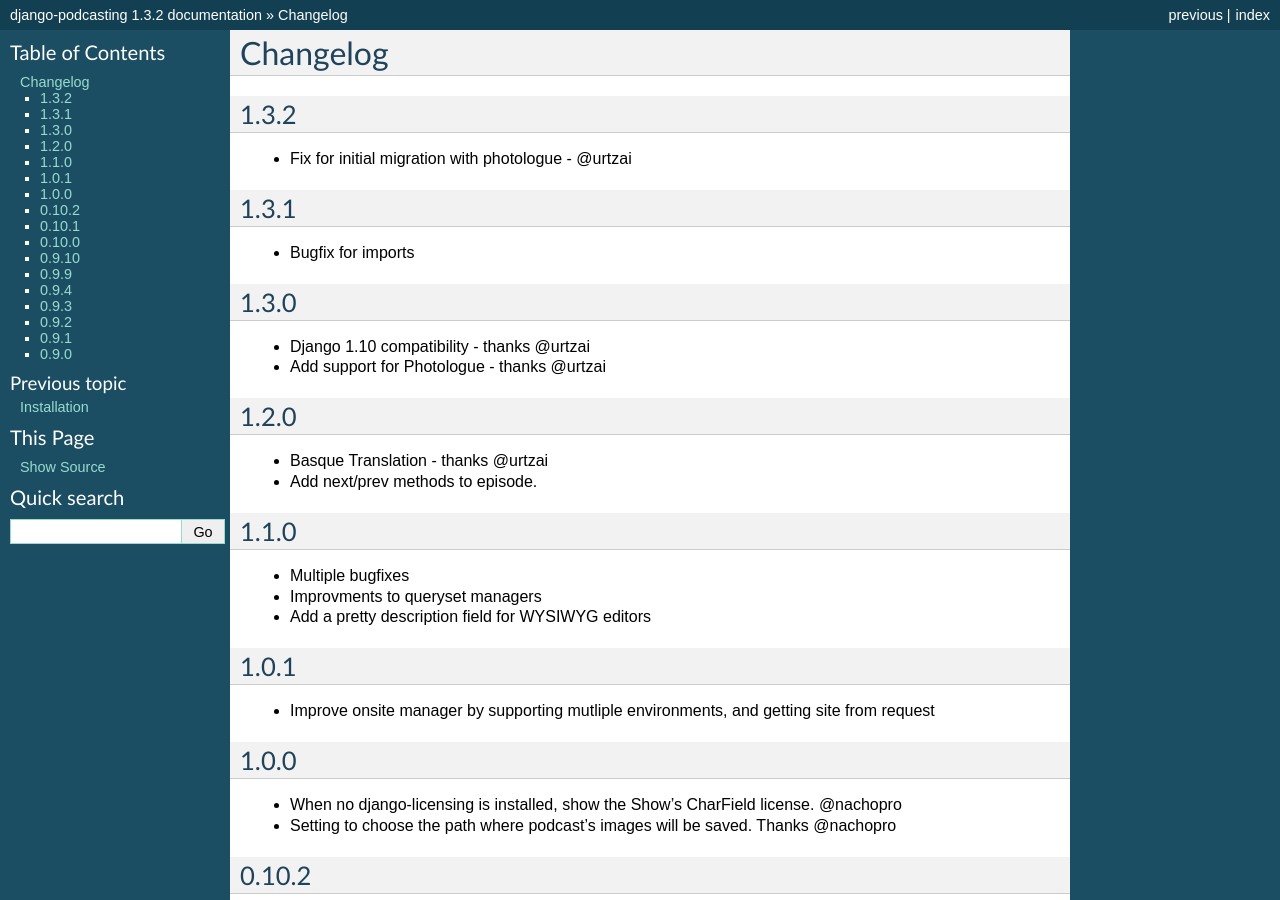
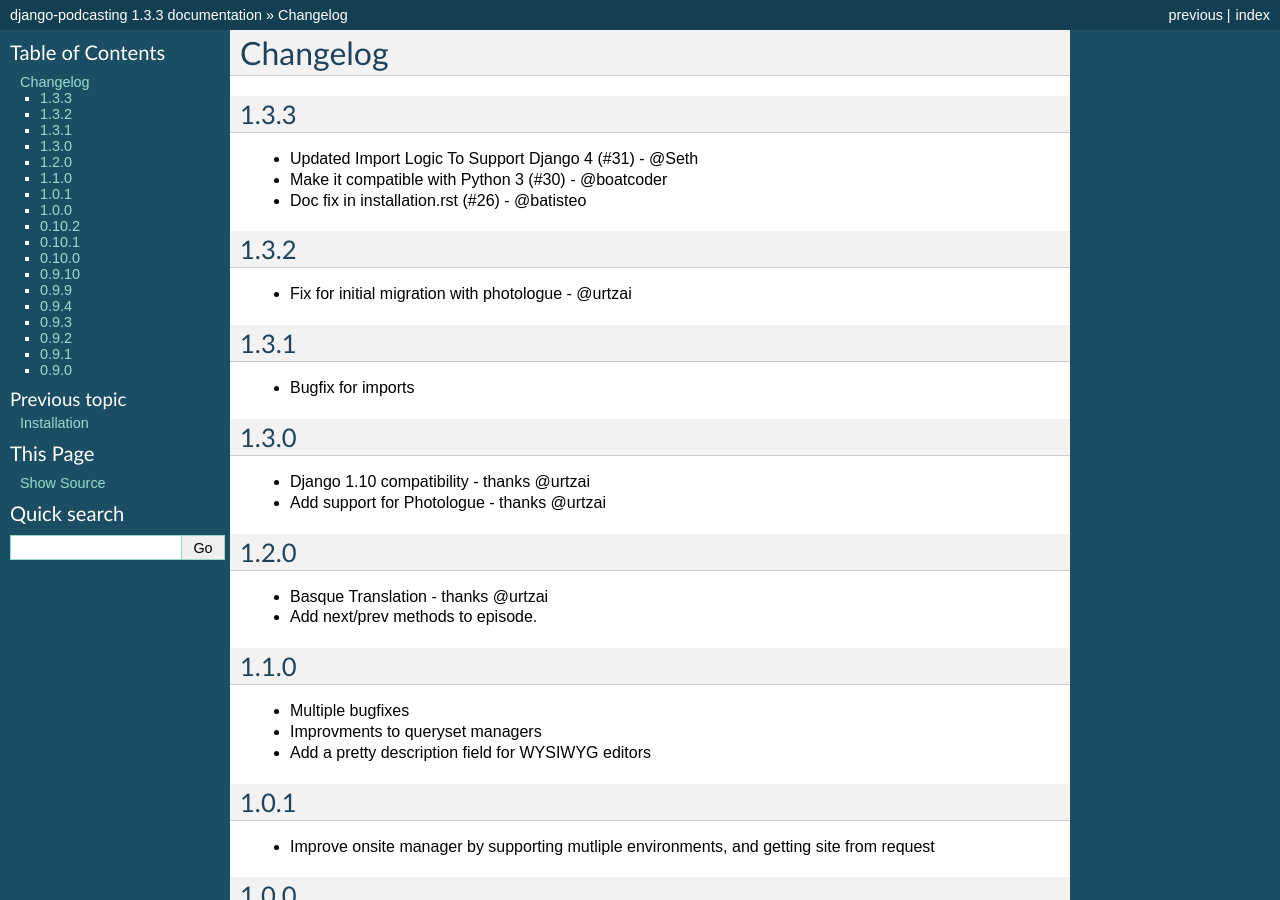
Before and after one commit to rizumu/django-podcasting, a Sphinx documentation site: the page built from docs/changelog.rst, in a window 1280 px wide and 900 px high. Built offline with Sphinx 7.4.7, drawn with Linux system fonts in a browser that asks for light colours; some of the changed text lies outside the part shown.

Commit message:
Release 1.3.3

```diff
--- a/docs/changelog.rst
+++ b/docs/changelog.rst
@@ -1,5 +1,11 @@
 Changelog
 =========
+
+1.3.3
+----
+- Updated Import Logic To Support Django 4 (#31) - @Seth
+- Make it compatible with Python 3 (#30) - @boatcoder
+- Doc fix in installation.rst (#26) - @batisteo
 
 1.3.2
 ----
--- a/docs/conf.py
+++ b/docs/conf.py
@@ -48,9 +48,9 @@
 # built documents.
 #
 # The short X.Y version.
-version = '1.3.2'
+version = '1.3.3'
 # The full version, including alpha/beta/rc tags.
-release = '1.3.2'
+release = '1.3.3'
 
 # The language for content autogenerated by Sphinx. Refer to documentation
 # for a list of supported languages.
--- a/podcasting/__init__.py
+++ b/podcasting/__init__.py
@@ -3,7 +3,7 @@
 __version_info__ = {
     "major": 1,
     "minor": 3,
-    "micro": 2,
+    "micro": 3,
     "releaselevel": "final",
     "serial": 0,
 }
```
